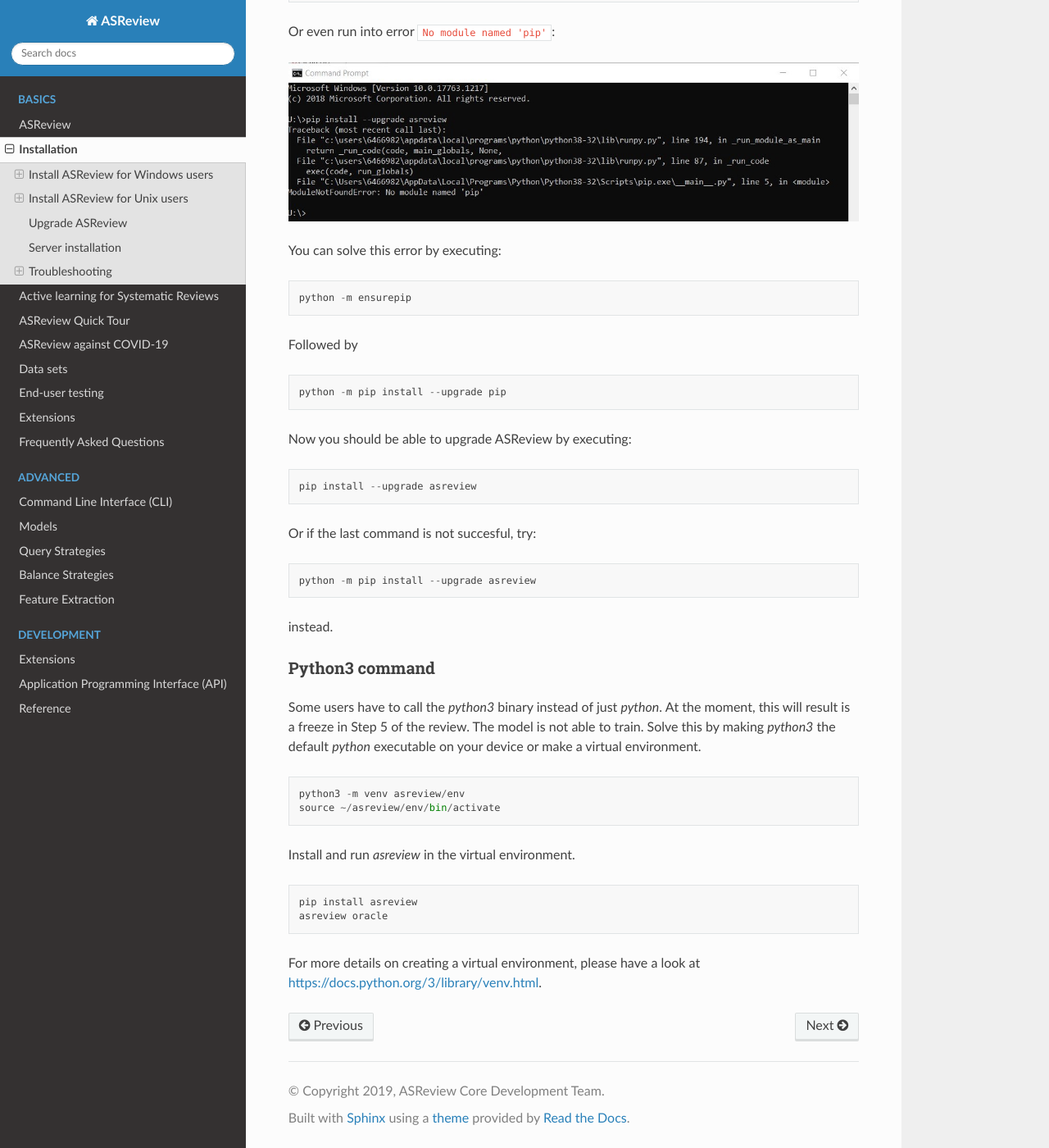
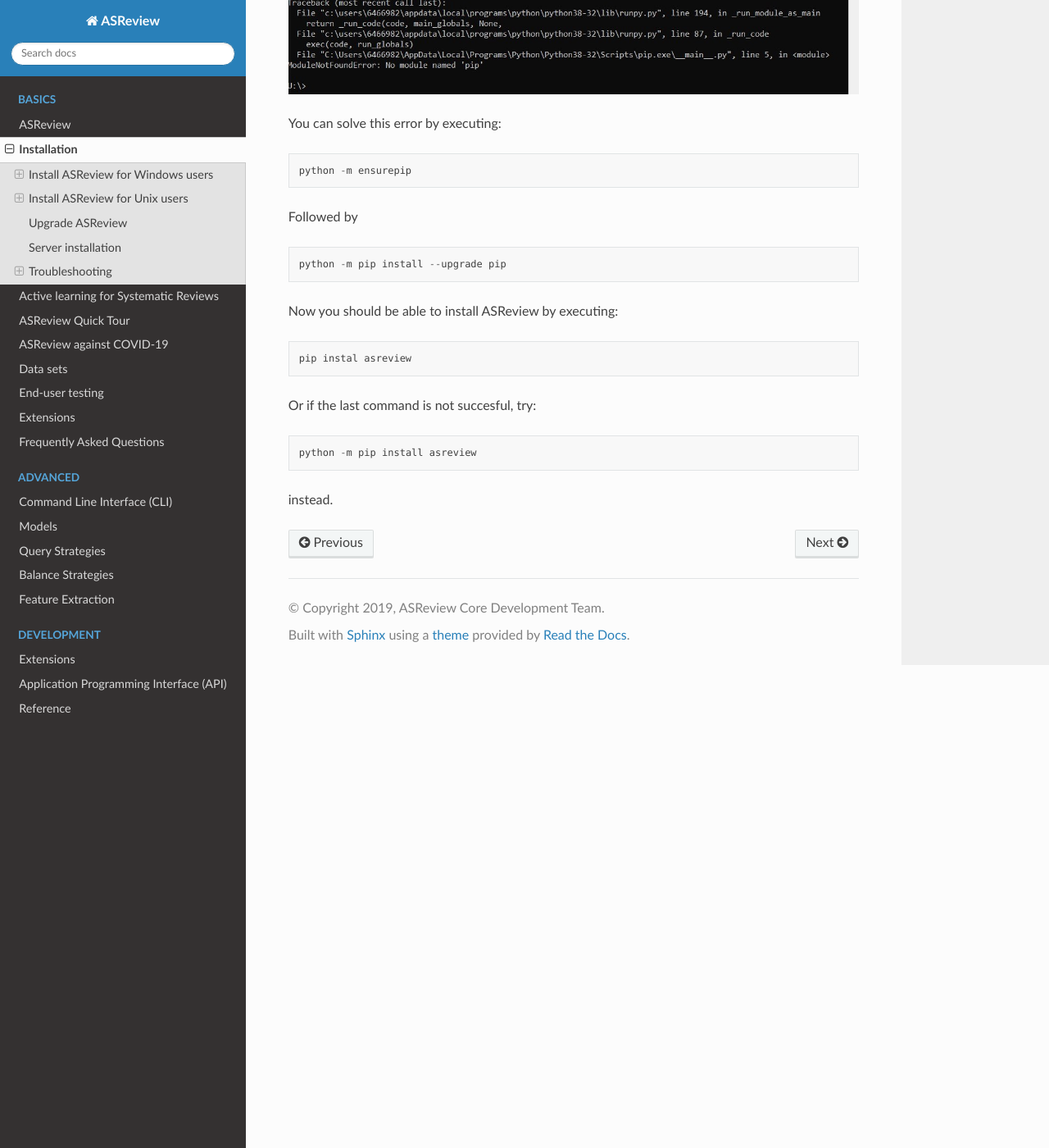
Before and after one commit to asreview/asreview, a Sphinx documentation site: the page built from docs/source/installation.rst, in a window 1280 px wide and 1400 px high, scrolled down 7699 px. Shown: the whole window at 82% size. Built offline with Sphinx 7.4.7 and the Read the Docs theme 2.0.0, drawn with Linux system fonts in a browser that asks for light colours; some of the changed text lies outside the part shown.

Commit message:
Remove python3 command

```diff
--- a/docs/source/installation.rst
+++ b/docs/source/installation.rst
@@ -17,6 +17,7 @@
 
 1. Install Python (Windows)
 ~~~~~~~~~~~~~~~~~~~~~~~~~~~
+
 This section explains how to install Python on your computer. The ASReview software runs with Python in the background. Therefore, running ASReview requires having Python 3.6+ installed. More knowledge about Python is not necessary to run ASReview.
 
 First, check if Python is already installed on your computer. To do this, open the Command Prompt, by searching for ``CMD.exe``:
@@ -66,6 +67,7 @@
 
 2. Install ASReview (Windows)
 ~~~~~~~~~~~~~~~~~~~~~~~~~~~~~
+
 If your Python version is 3.6 or higher, you can start installing the ASReview
 software on your computer. Execute the following in the Command prompt (`CMD.exe`):
 
@@ -92,6 +94,7 @@
 
 3. Launch ASReview (Windows)
 ~~~~~~~~~~~~~~~~~~~~~~~~~~~~
+
 Congratulations! You are now ready to start using ASReview.
 Launch ASReview by executing in the Command prompt:
 
@@ -113,10 +116,12 @@
 
 Install ASReview for Unix users
 -------------------------------
+
 This guide provides installation steps for installing ASReview for macOS users. These steps should also suffice for users with other Unix-based systems, such as Linux.
 
 1. Install Python (Unix)
-~~~~~~~~~~~~~~~~~~~~~~~~~~~~~~
+~~~~~~~~~~~~~~~~~~~~~~~~
+
 This section explains how to install Python on your computer. The ASReview software runs with Python in the background. MacOS comes with Python version 2.7 already installed. However, ASReview requires Python 3.6 or higher and therefore, a more recent version of Python should be installed. More knowledge about Python is not necessary to run ASReview.
 
 First, check which version of Python is currently installed on your computer. Open the program `Terminal` on your computer.
@@ -164,6 +169,7 @@
 
 2. Install ASReview (Unix)
 ~~~~~~~~~~~~~~~~~~~~~~~~~~
+
 If your Python version is 3.6+, you can start installing the ASReview
 software on your computer. Execute the following in the Terminal:
 
@@ -189,6 +195,7 @@
 
 3. Launch ASReview (Unix)
 ~~~~~~~~~~~~~~~~~~~~~~~~~
+
 Congratulations! You are now ready to start using ASReview.
 Launch ASReview by executing in the Terminal:
 
@@ -281,14 +288,7 @@
 
 No module named 'pip'
 ~~~~~~~~~~~~~~~~~~~~~
-When installing or upgrading ASReview, it can occur that you run into the following warning:
-
-.. code-block::
-
-    WARNING: You are using pip version 19.2.3, however version 20.1.1 is available.
-    You should consider upgrading via the 'python -m pip install --upgrade pip' command.
-
-Or even run into error ``No module named 'pip'``:
+When installing or upgrading ASReview, you might run into error ``No module named 'pip'``:
 
 .. figure:: ../images/installation/upgrade_error_no_pip_module.jpg
    :alt:
@@ -305,39 +305,16 @@
 
   python -m pip install --upgrade pip
 
-Now you should be able to upgrade ASReview by executing:
+Now you should be able to install ASReview by executing:
 
 .. code-block::
 
-    pip install --upgrade asreview
+    pip instal asreview
 
 Or if the last command is not succesful, try:
 
 .. code-block::
 
-    python -m pip install --upgrade asreview
+    python -m pip install asreview
 
 instead.
-
-Python3 command
-~~~~~~~~~~~~~~~
-
-Some users have to call the `python3` binary instead of just `python`. At the
-moment, this will result is a freeze in Step 5 of the review. The model is not
-able to train. Solve this by making `python3` the default `python` executable
-on your device or make a virtual environment.
-
-.. code::
-
-    python3 -m venv asreview/env
-    source ~/asreview/env/bin/activate
-
-Install and run `asreview` in the virtual environment.
-
-.. code::
-
-    pip install asreview
-    asreview oracle
-
-For more details on creating a virtual environment, please have a look at
-https://docs.python.org/3/library/venv.html.
```
